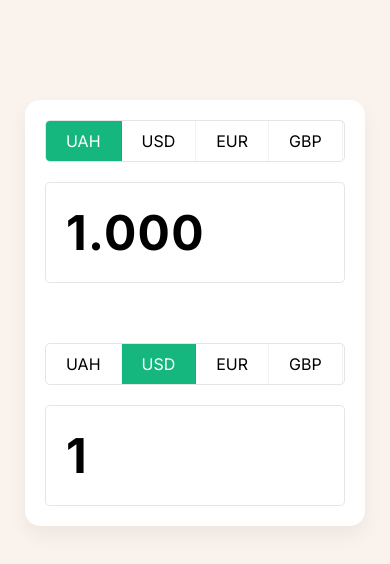
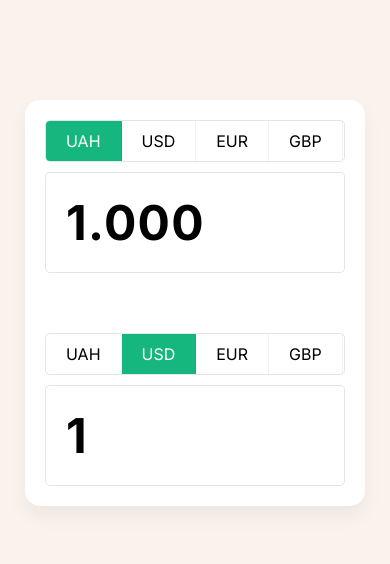
Before and after one commit to zanderol/react-currency-converter, a React (Create React App) app: page / in a window 390 px wide. Shown: the top 564 px of the page. Built offline with nearby package versions, Linux system fonts and the light colour scheme; no server answers.

Commit message:
mobile screen margins update

```diff
--- a/public/index.html
+++ b/public/index.html
@@ -2,7 +2,7 @@
 <html lang="en">
   <head>
     <meta charset="utf-8" />
-    <link rel="icon" href="%PUBLIC_URL%/favicon.ico" color="#fff" />
+    <link rel="icon" href="%PUBLIC_URL%/favicon.ico" />
     <meta name="viewport" content="width=device-width, initial-scale=1" />
     <meta name="theme-color" content="#000000" />
     <meta
--- a/src/App.js
+++ b/src/App.js
@@ -1,6 +1,7 @@
 import React from "react";
 import { Block } from "./Block";
 import "./index.scss";
+import "./currency-exchange.png";
 
 function App() {
   const [fromCurrency, setFromCurrency] = React.useState("UAH");
--- a/src/index.scss
+++ b/src/index.scss
@@ -46,6 +46,10 @@
     margin-top: 20px;
     border-radius: 5px;
     width: 100%;
+
+    @media screen and (max-width: 767px) {
+      margin-top: 10px;
+    }
   }
 }
 
```
Also changed, not shown: src/currency-exchange.png (added).
